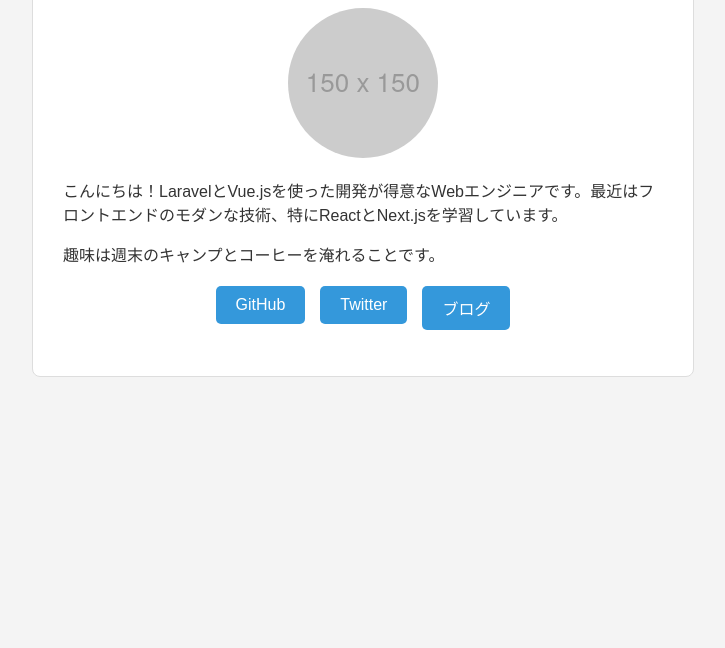
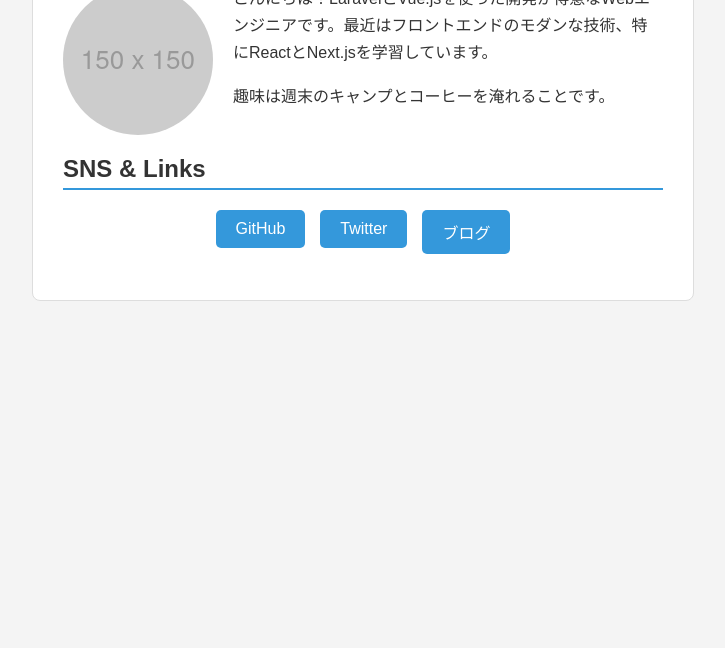
Before and after one commit to nishidanamiki/profile, a plain HTML site: page index.html in a window 1280 px wide. Shown: the part 152-800 px from the top of the page, without its empty margins (277-1002 px from the left). Drawn offline with Linux system fonts and the light colour scheme.

Commit message:
style: Gridでプロフィールカードのレイアウトを調整

```diff
--- a/css/style.css
+++ b/css/style.css
@@ -7,6 +7,14 @@ body {
 
 /* プロフィールカードのスタイリング */
 #profile-card {
+  display: grid;
+  grid-template-columns: 150px 1fr;
+  grid-template-rows: auto 1fr auto;
+  grid-template-areas:
+    "name name"
+    "image intro"
+    "social social";
+  gap: 20px;
   width: 600px;
   margin: 40px auto;
   background-color: #ffffff;
@@ -16,20 +24,36 @@ body {
 }
 
 .profile-image {
-  display: block;
-  margin: 0 auto 20px;
+  grid-area: image;
+  width: 150px;
+  height: 150px;
   border-radius: 50%;
 }
 
 h1 {
+  grid-area: name;
   text-align: center;
   color: #2c3e50;
+  margin: 0;
+}
+
+.intro {
+  grid-area: intro;
+}
+
+.intro p {
+  margin-top: 0;
+  line-height: 1.7;
+}
+
+.social-section {
+  grid-area: social;
 }
 
 h2 {
   border-bottom: 2px solid #3498db;
   padding-bottom: 5px;
-  margin-top: 30px;
+  margin-top: 0;
 }
 
 .social-links {
--- a/index.html
+++ b/index.html
@@ -15,19 +15,26 @@
         width="150"
         class="profile-image"
       />
+      <div class="intro">
         <p>
           こんにちは！LaravelとVue.jsを使った開発が得意なWebエンジニアです。最近はフロントエンドのモダンな技術、特にReactとNext.jsを学習しています。
         </p>
         <p>趣味は週末のキャンプとコーヒーを淹れることです。</p>
+      </div>
+      <div class="social-section">
+        <h2>SNS & Links</h2>
         <ul class="social-links">
           <li>
             <a href="https://github.com/your-account" target="_blank">GitHub</a>
           </li>
           <li>
-          <a href="https://twitter.com/your-account" target="_blank">Twitter</a>
+            <a href="https://twitter.com/your-account" target="_blank"
+              >Twitter</a
+            >
           </li>
           <li><a href="https://your-blog.com" target="_blank">ブログ</a></li>
         </ul>
       </div>
+    </div>
   </body>
 </html>
```
Lines whose indentation alone changed are shown as unchanged.
